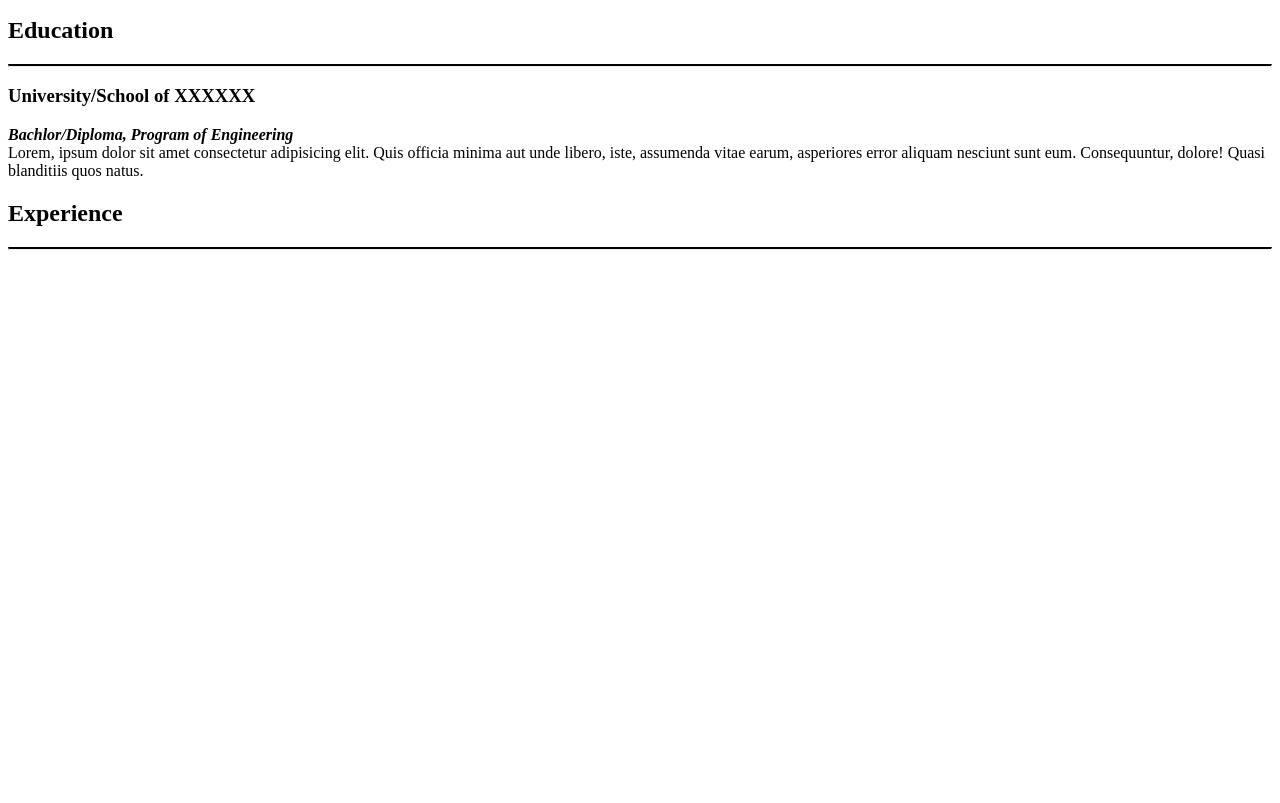
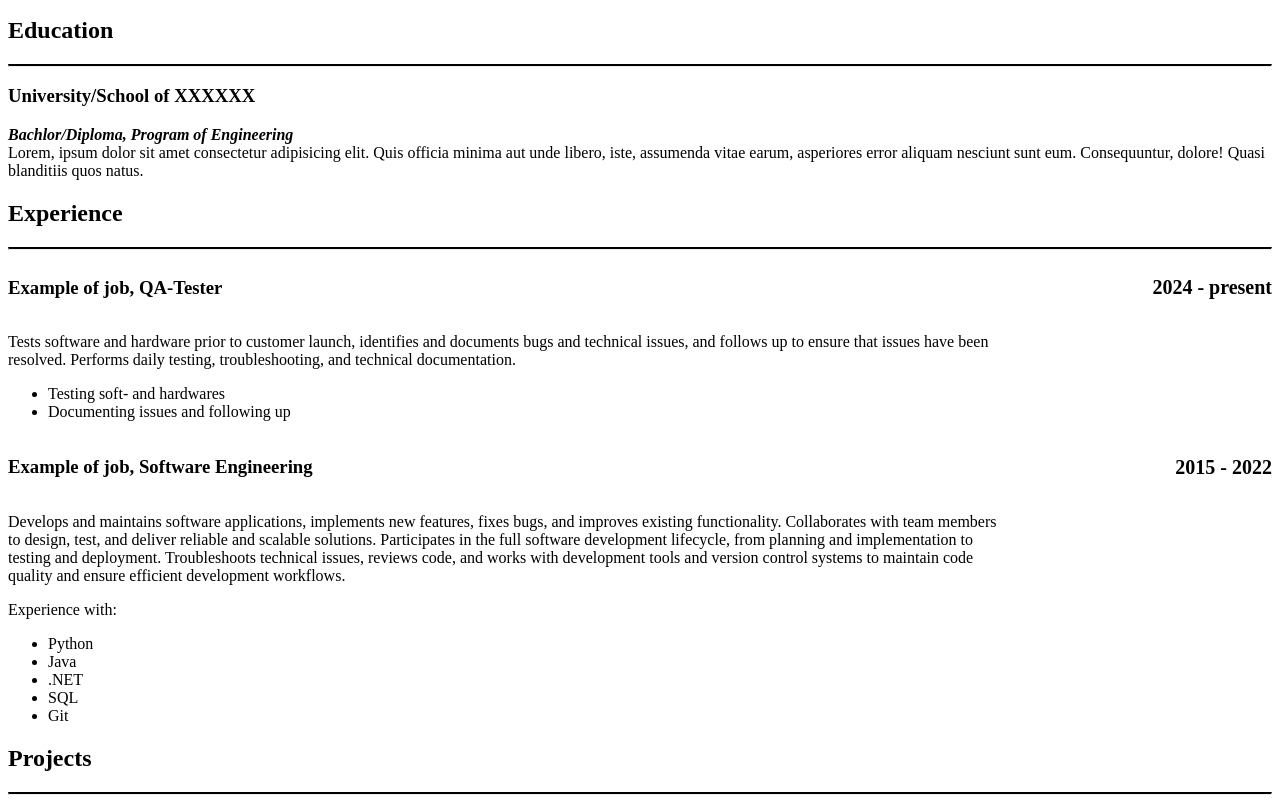
Before and after one commit to andreitamass/cv-source-code-andrei, a plain HTML site: page index.html in a window 1280 px wide. Shown: the part 101-904 px from the top of the page. Before the commit the page ends 800 px from the top, so only its background shows below. Drawn offline with Linux system fonts and the light colour scheme.

Commit message:
done with experience part, added list to list specific skills

```diff
--- a/index.html
+++ b/index.html
@@ -20,7 +20,32 @@
     </p>
     <h2>Experience</h2>
     <hr>
-
+    <!-- First Experience -->
+    <div class="experience-header">
+        <h3 class="experience">Example of job, QA-Tester</h3>
+            <span class="date">2024 - present</span>
+    </div>
+    <p class="job-description">Tests software and hardware prior to customer launch, identifies and documents bugs and technical issues, and follows up to ensure that issues have been resolved. Performs daily testing, troubleshooting, and technical documentation.</p>
+    <ul>
+        <li>Testing soft- and hardwares</li>
+        <li>Documenting issues and following up</li>
+    </ul>
+    <!-- Second Experience -->
+    <div class="experience-header">
+        <h3 class="experience">Example of job, Software Engineering</h3>
+            <span class="date">2015 - 2022</span>
+    </div>
+    <p class="job-description">Develops and maintains software applications, implements new features, fixes bugs, and improves existing functionality. Collaborates with team members to design, test, and deliver reliable and scalable solutions. Participates in the full software development lifecycle, from planning and implementation to testing and deployment. Troubleshoots technical issues, reviews code, and works with development tools and version control systems to maintain code quality and ensure efficient development workflows.</p>
+    <p>Experience with:</p>
+    <ul>
+        <li>Python</li>
+        <li>Java</li>
+        <li>.NET</li>
+        <li>SQL</li>
+        <li>Git</li>
+    </ul>
+    <h2>Projects</h2>
+    <hr>
 
 </body>
 </html>
--- a/style.css
+++ b/style.css
@@ -23,3 +23,18 @@ h2 {
     font-style: italic;
 
 }
+
+.experience-header {
+    display: flex;
+    justify-content: space-between;
+    align-items: center;
+}
+
+.date {
+    font-weight: bold;
+    font-size: 20px;
+}
+
+.job-description {
+    max-width: 1000px;
+}
```
